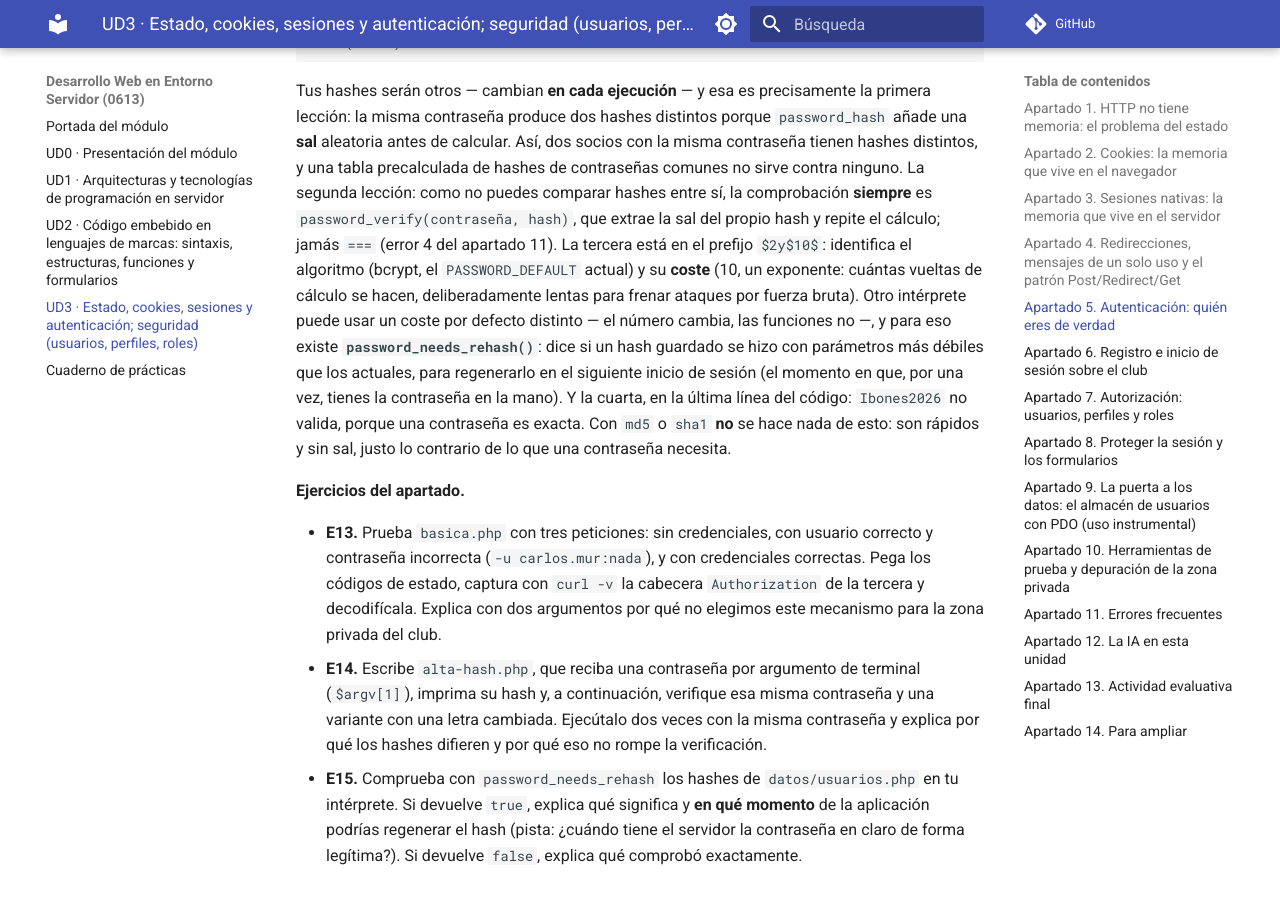
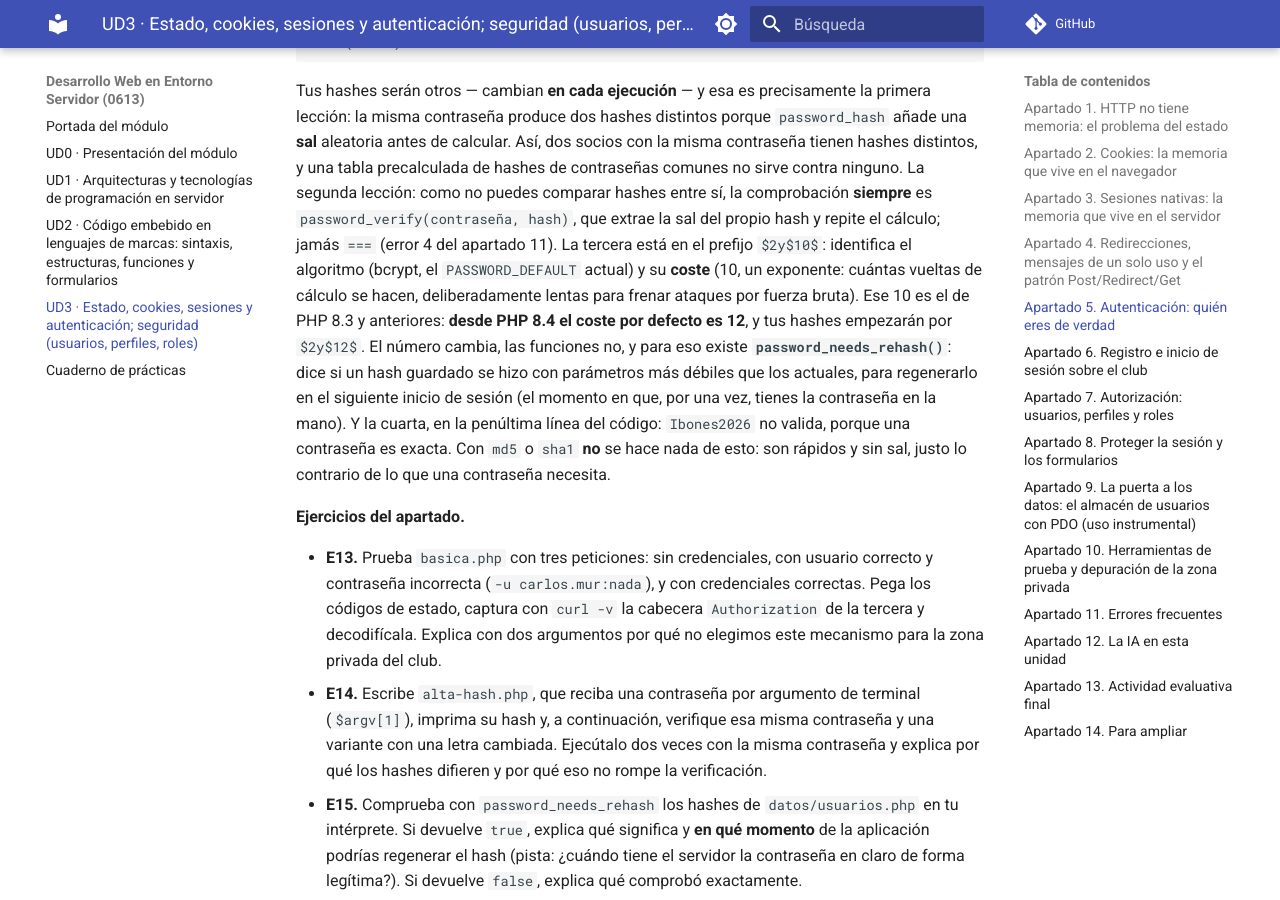
Before and after one commit to codigoRonin/apuntes-daw, an MkDocs documentation site: the page built from docs/desarrollo-web-en-entorno-servidor/ud3-estado-sesiones-autenticacion.md, in a window 1280 px wide and 900 px high, scrolled down 18450 px. Built offline with MkDocs 1.6.1 and Material for MkDocs 9.7.7, drawn with Linux system fonts in a browser that asks for light colours; comment, search, counter and statistics services are not loaded.

Commit message:
DWES UD3 · 6: penúltima línea y coste bcrypt 12 desde PHP 8.4

````diff
--- a/docs/desarrollo-web-en-entorno-servidor/ud3-estado-sesiones-autenticacion.md
+++ b/docs/desarrollo-web-en-entorno-servidor/ud3-estado-sesiones-autenticacion.md
@@ -569,7 +569,7 @@
 bool(false)
 ```
 
-Tus hashes serán otros — cambian **en cada ejecución** — y esa es precisamente la primera lección: la misma contraseña produce dos hashes distintos porque `password_hash` añade una **sal** aleatoria antes de calcular. Así, dos socios con la misma contraseña tienen hashes distintos, y una tabla precalculada de hashes de contraseñas comunes no sirve contra ninguno. La segunda lección: como no puedes comparar hashes entre sí, la comprobación **siempre** es `password_verify(contraseña, hash)`, que extrae la sal del propio hash y repite el cálculo; jamás `===` (error 4 del apartado 11). La tercera está en el prefijo `$2y$10$`: identifica el algoritmo (bcrypt, el `PASSWORD_DEFAULT` actual) y su **coste** (10, un exponente: cuántas vueltas de cálculo se hacen, deliberadamente lentas para frenar ataques por fuerza bruta). Otro intérprete puede usar un coste por defecto distinto — el número cambia, las funciones no —, y para eso existe **`password_needs_rehash()`**: dice si un hash guardado se hizo con parámetros más débiles que los actuales, para regenerarlo en el siguiente inicio de sesión (el momento en que, por una vez, tienes la contraseña en la mano). Y la cuarta, en la última línea del código: `Ibones2026` no valida, porque una contraseña es exacta. Con `md5` o `sha1` **no** se hace nada de esto: son rápidos y sin sal, justo lo contrario de lo que una contraseña necesita.
+Tus hashes serán otros — cambian **en cada ejecución** — y esa es precisamente la primera lección: la misma contraseña produce dos hashes distintos porque `password_hash` añade una **sal** aleatoria antes de calcular. Así, dos socios con la misma contraseña tienen hashes distintos, y una tabla precalculada de hashes de contraseñas comunes no sirve contra ninguno. La segunda lección: como no puedes comparar hashes entre sí, la comprobación **siempre** es `password_verify(contraseña, hash)`, que extrae la sal del propio hash y repite el cálculo; jamás `===` (error 4 del apartado 11). La tercera está en el prefijo `$2y$10$`: identifica el algoritmo (bcrypt, el `PASSWORD_DEFAULT` actual) y su **coste** (10, un exponente: cuántas vueltas de cálculo se hacen, deliberadamente lentas para frenar ataques por fuerza bruta). Ese 10 es el de PHP 8.3 y anteriores: **desde PHP 8.4 el coste por defecto es 12**, y tus hashes empezarán por `$2y$12$`. El número cambia, las funciones no, y para eso existe **`password_needs_rehash()`**: dice si un hash guardado se hizo con parámetros más débiles que los actuales, para regenerarlo en el siguiente inicio de sesión (el momento en que, por una vez, tienes la contraseña en la mano). Y la cuarta, en la penúltima línea del código: `Ibones2026` no valida, porque una contraseña es exacta. Con `md5` o `sha1` **no** se hace nada de esto: son rápidos y sin sal, justo lo contrario de lo que una contraseña necesita.
 
 **Ejercicios del apartado.**
 
````
